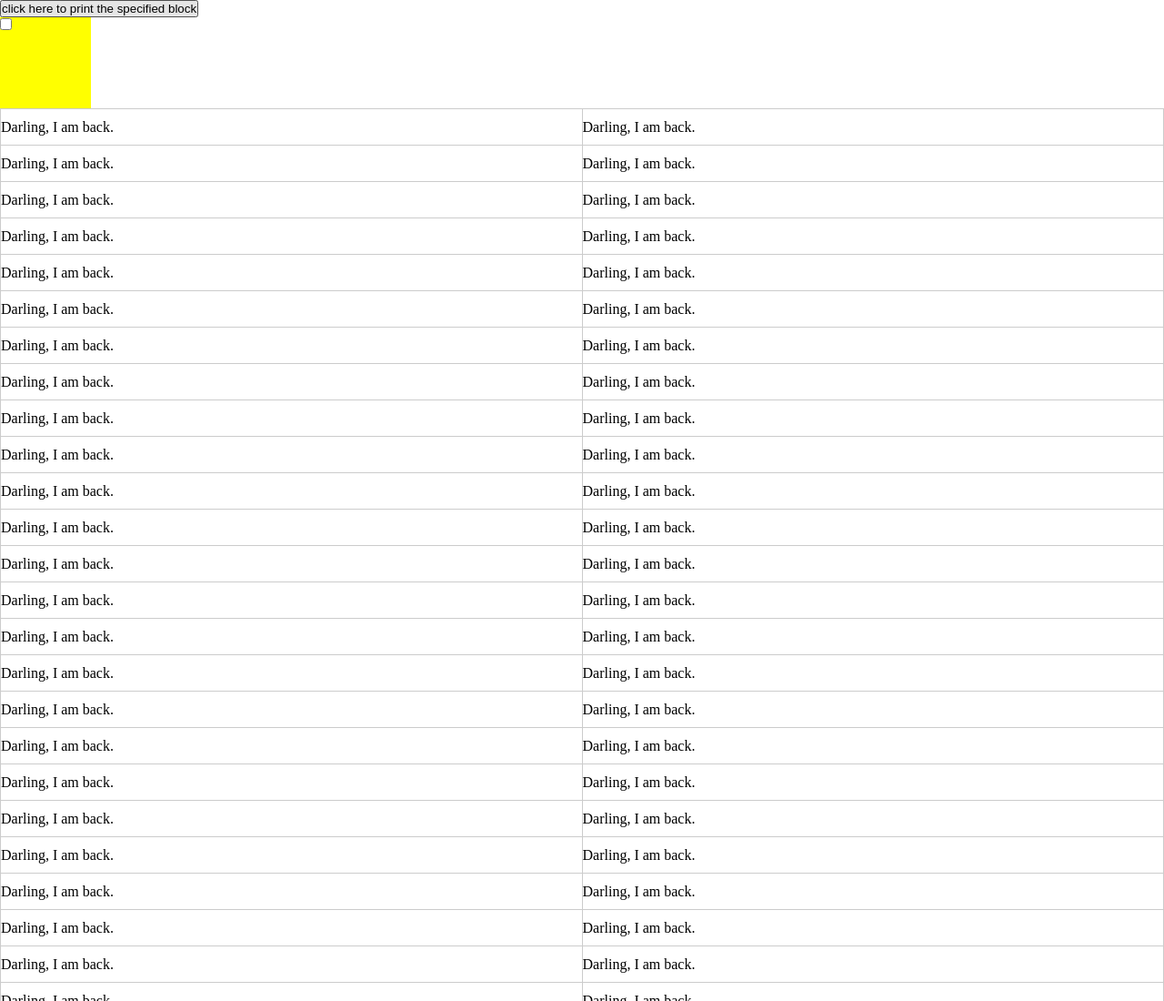
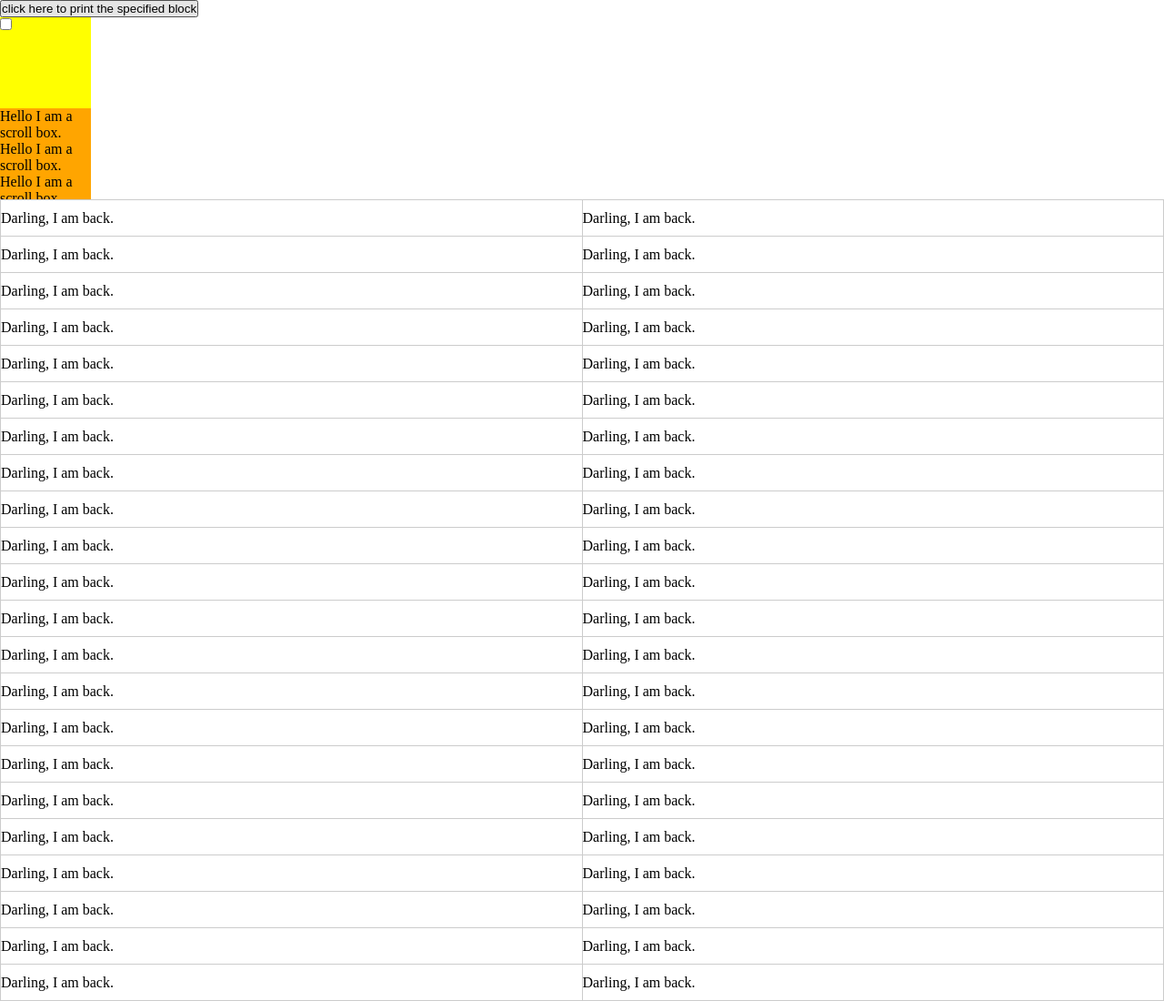
Before and after one commit to yaodebian/BrowserPrint, a website built with webpack: page src/view/index.html in a window 1280 px wide. Shown: the top 1100 px of the page at 91% size. Built offline with nearby package versions, Linux system fonts and the light colour scheme.

Commit message:
Adjust configuration style

```diff
--- a/src/view/index.html
+++ b/src/view/index.html
@@ -15,6 +15,13 @@
       width: 100px;
       height: 100px;
       background: yellow;
+    }
+
+    .scroll {
+      width: 100px;
+      height: 100px;
+      background: orange;
+      overflow: auto;
     }
 
     .table {
@@ -39,6 +46,25 @@
   <button id="printBtn" class="no-print">click here to print the specified block</button>
   <div id="box">
     <input type="checkbox">
+  </div>
+  <div class="scroll no-scroll">
+    Hello I am a scroll box.
+    Hello I am a scroll box.
+    Hello I am a scroll box.
+    Hello I am a scroll box.
+    Hello I am a scroll box.
+    Hello I am a scroll box.
+    Hello I am a scroll box.
+    Hello I am a scroll box.
+    Hello I am a scroll box.
+    Hello I am a scroll box.
+    Hello I am a scroll box.
+    Hello I am a scroll box.
+    Hello I am a scroll box.
+    Hello I am a scroll box.
+    Hello I am a scroll box.
+    Hello I am a scroll box.
+    Hello I am a scroll box.
   </div>
   <div class="table">
     <div>
```
Also changed, not shown: src/lib/print.js.
